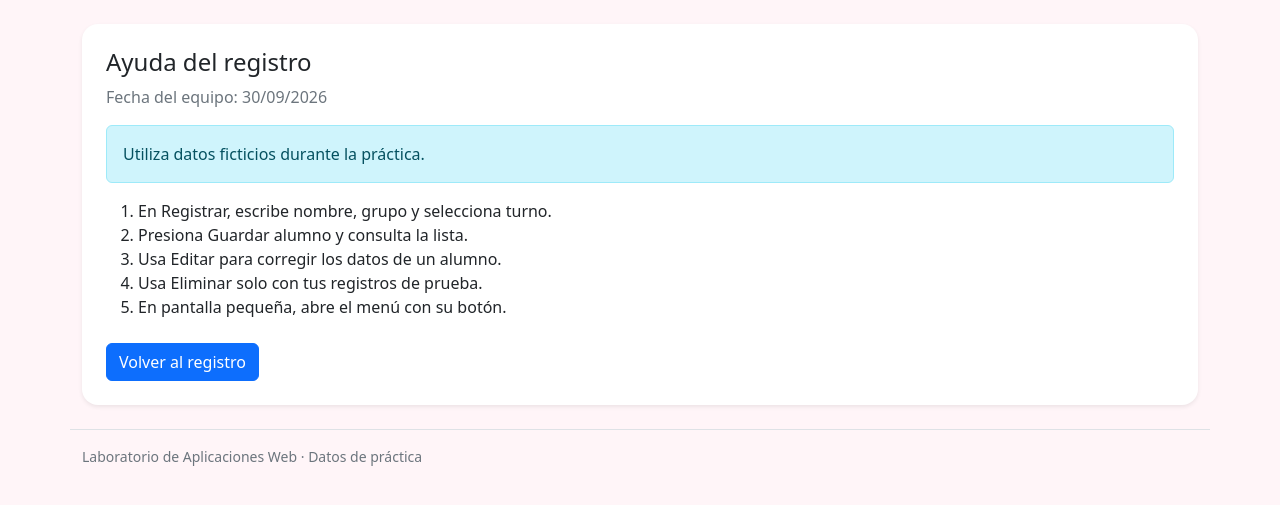
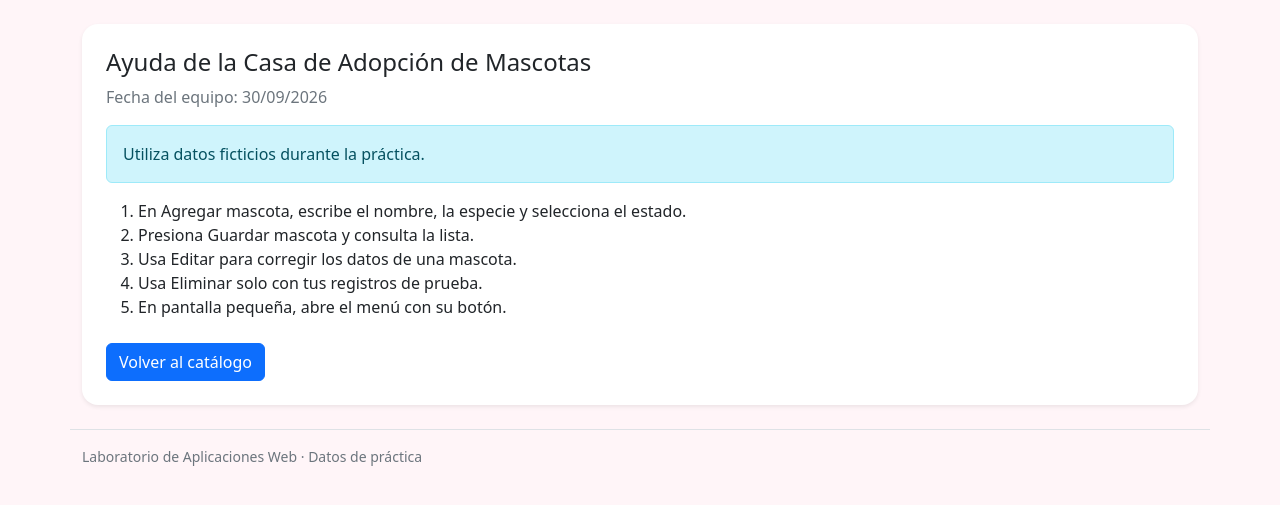
Before and after one commit to yamir1234295/casa-de-adopcion-de-mascotas, a Flask app: page /ayuda in a window 1280 px wide. Shown: the part 175-680 px from the top of the page. Run offline with Flask 3, Linux system fonts and the light colour scheme; some libraries are stand-ins or nearby versions.

Commit message:
Actualizo la ayuda

```diff
--- a/templates/ayuda.html
+++ b/templates/ayuda.html
@@ -2,20 +2,20 @@
 {% block contenido %}
 <section class="card shadow-sm">
   <div class="card-body p-4">
-<h2 class="h4">Ayuda del registro</h2>
+    <h2 class="h4">Ayuda de la Casa de Adopción de Mascotas</h2>
     <p class="text-secondary">Fecha del equipo: {{ fecha }}</p>
     <div class="alert alert-info" role="note">
       Utiliza datos ficticios durante la práctica.
     </div>
     <ol class="mb-4">
-<li>En Registrar, escribe nombre, grupo y selecciona turno.</li>
-<li>Presiona Guardar alumno y consulta la lista.</li>
-<li>Usa Editar para corregir los datos de un alumno.</li>
+      <li>En Agregar mascota, escribe el nombre, la especie y selecciona el estado.</li>
+      <li>Presiona Guardar mascota y consulta la lista.</li>
+      <li>Usa Editar para corregir los datos de una mascota.</li>
       <li>Usa Eliminar solo con tus registros de prueba.</li>
       <li>En pantalla pequeña, abre el menú con su botón.</li>
     </ol>
     <a class="btn btn-primary" href="{{ url_for('inicio') }}">
-Volver al registro
+      Volver al catálogo
     </a>
   </div>
 </section>
```
Lines whose indentation alone changed are shown as unchanged.
